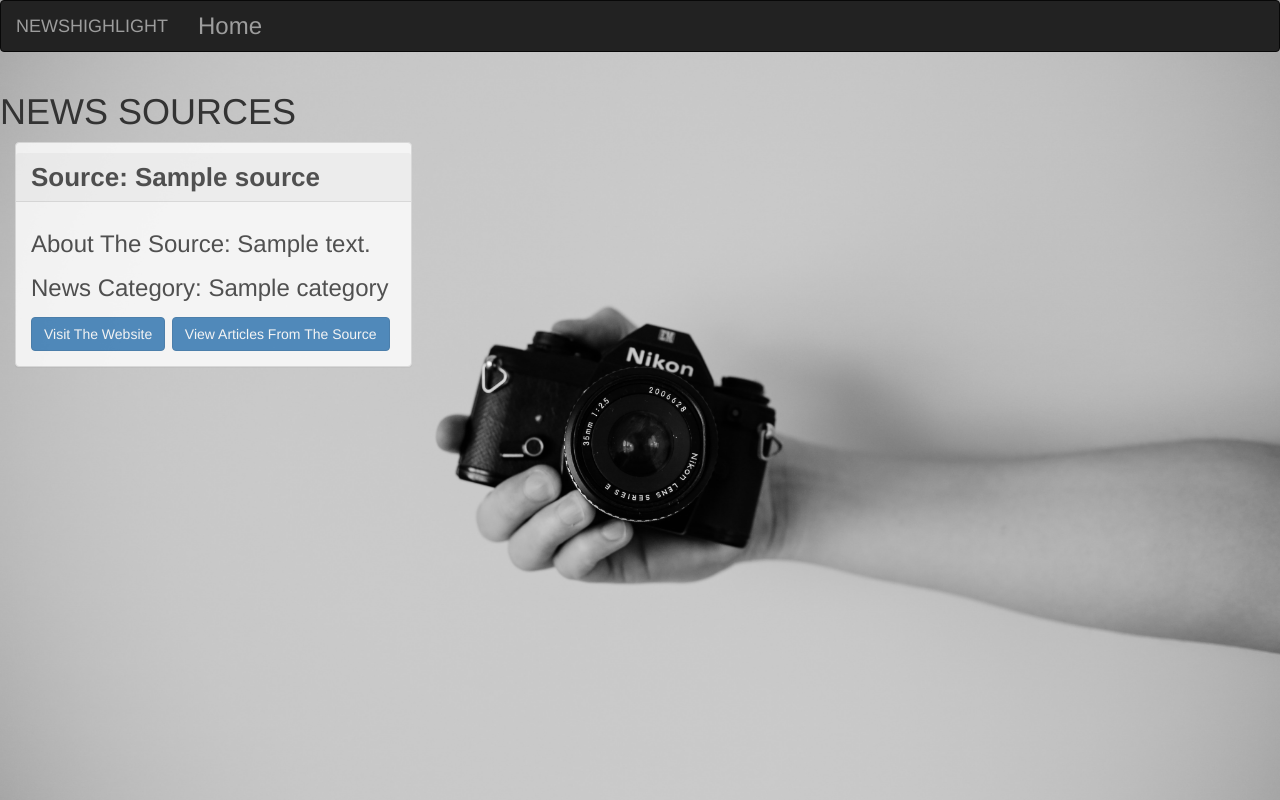
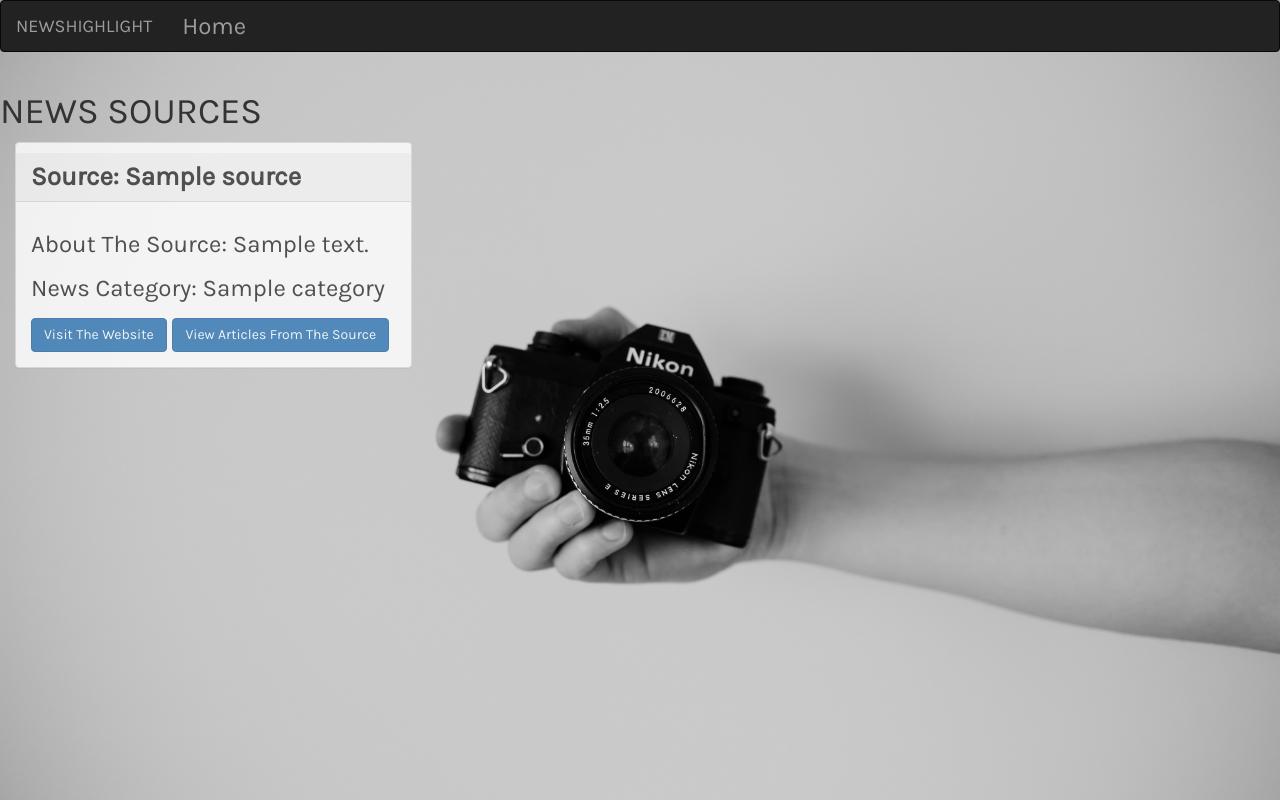
Before and after one commit to Nyota254/news-summary, a Flask app: template app/templates/index.html in a window 1280 px wide. Run offline with Flask 2, Linux system fonts and the light colour scheme; the template is opened without the code that fills it: most values are stand-ins (such as "Sample title", 1, 10 or a date in 2020); some libraries are stand-ins or nearby versions.

Commit message:
add google fonts to the site

```diff
--- a/app/static/css/index.css
+++ b/app/static/css/index.css
@@ -12,6 +12,7 @@ body {
     background-image: url(../images/bg2.png);
     font-size: 24px;
     background-size: cover;
+    font-family: 'Karla', sans-serif;
 }
 .img-sizing {
     height: 50px;
--- a/app/templates/articles.html
+++ b/app/templates/articles.html
@@ -4,6 +4,7 @@
     {{ super() }}
     <link rel="stylesheet" href="{{url_for('static',filename='css/index.css')}}">
     <!-- <link href="https://fonts.googleapis.com/css?family=Bad+Script&display=swap" rel="stylesheet"> -->
+    <link href="https://fonts.googleapis.com/css?family=Karla&display=swap" rel="stylesheet">
 {% endblock %}
 
 {% block content %}
--- a/app/templates/index.html
+++ b/app/templates/index.html
@@ -4,6 +4,7 @@
 {{ super() }}
 <link rel="stylesheet" href="{{url_for('static',filename='css/index.css')}}">
 <!-- <link href="https://fonts.googleapis.com/css?family=Bad+Script&display=swap" rel="stylesheet"> -->
+<link href="https://fonts.googleapis.com/css?family=Karla&display=swap" rel="stylesheet">
 {% endblock %}
 
 {% block content %}
```
